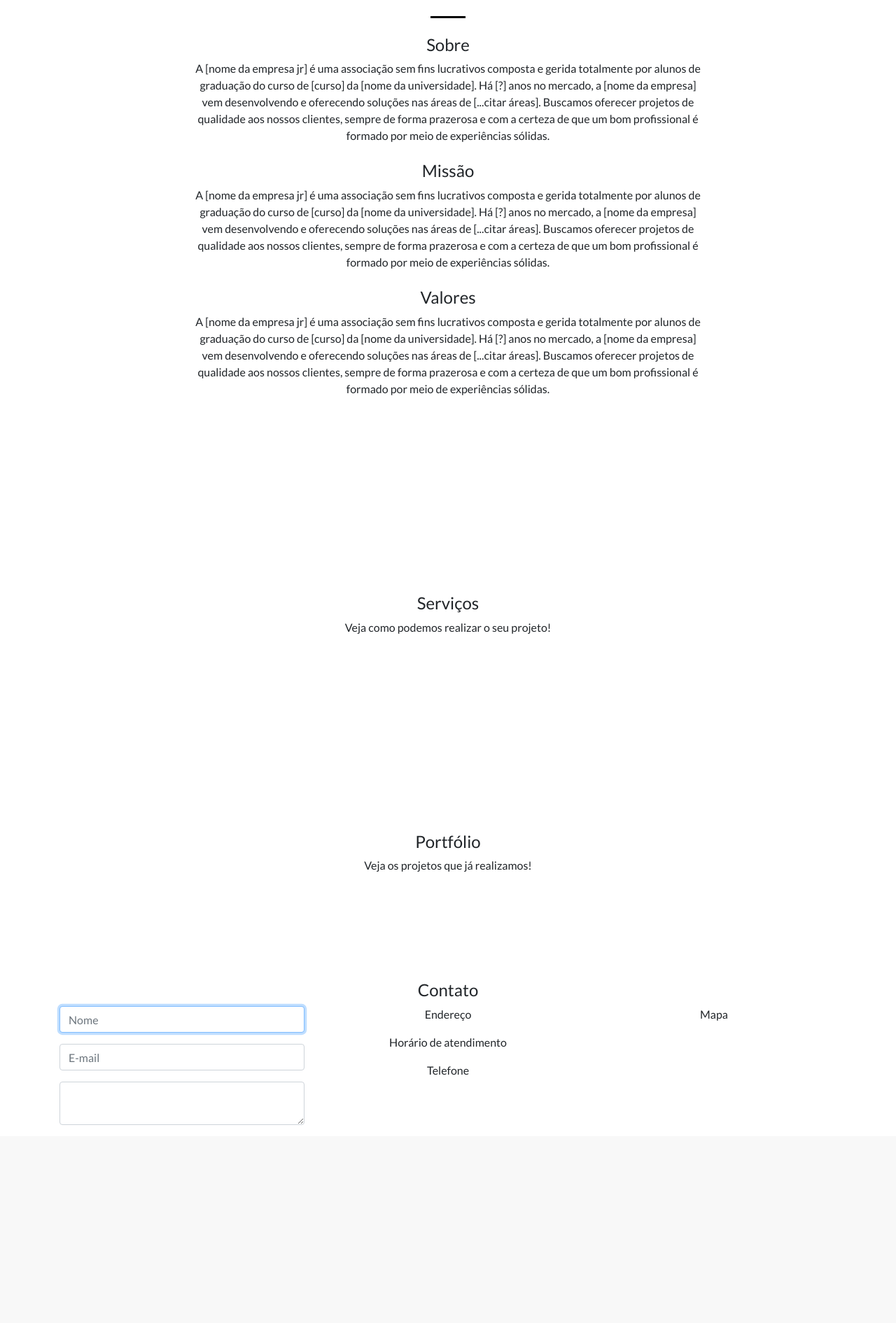
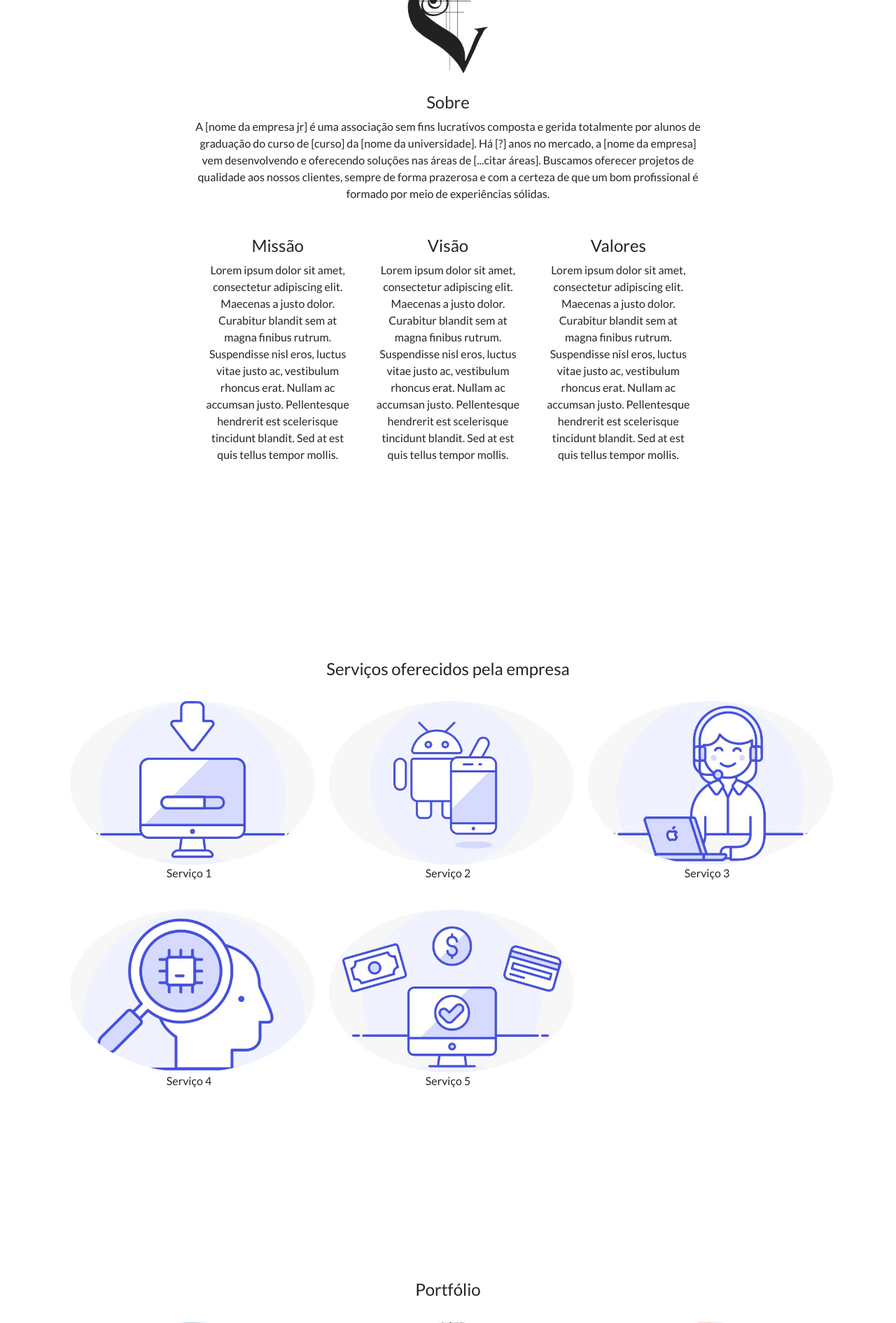
Before and after one commit to DanielleRS/Trainee-Voluta, a CodeIgniter app: page /NomeDoProjetoAqui/ in a window 1280 px wide. Shown: the part 1042-2933 px from the top of the page at 70% size. Before the commit the page ends 2650 px from the top, so only its background shows below. Run offline with CodeIgniter, Linux system fonts and the light colour scheme; some libraries are stand-ins or nearby versions.

Commit message:
Ajuste conforme prototipo

```diff
--- a/application/views/Home.php
+++ b/application/views/Home.php
@@ -1,20 +1,14 @@
 <header class="masthead text-center text-white d-flex">
-  <div class="container my-auto">
-    <div class="row">
-      <div class="col-lg-10 mx-auto">
         <img style="width: 100%; padding: 50px" src="<?php echo base_url('assets/img/banner.jpeg');?>">
-        <hr class="light">
-      </div>
-    </div>
-  </div>
+        <hr>
 </header>
-
+<br/><br/><br/>
 <section  id="sobre">
   <div class="container">
     <div class="row">
       <div class="col-lg-8 mx-auto text-center">
-        <img src="img/logo/perfil.png" alt="Empresa Jr" align="center" width="150px" class="circulo" />
-        <hr class="my-4">
+        <img src="<?php echo base_url('assets/img/logo.png');?>" align="center" width="150px" class="circulo"/>
+        <br/><br/>
         <h4>Sobre</h4>
         <p class="mb-4">
             A [nome da empresa jr] é uma associação sem fins lucrativos composta e gerida totalmente por alunos
@@ -23,25 +17,34 @@
             aos nossos clientes, sempre de forma prazerosa e com a certeza de que um bom profissional é formado por meio de
             experiências sólidas.
         </p>
+        <br/>
+        <div class="col-md-12">
+          <div class="row">
+            <div class="col-md-4">
+              <h4 class="text-center">Missão</h4>
+              <p class="mb-4 text-center">
+              Lorem ipsum dolor sit amet, consectetur adipiscing elit. Maecenas a justo dolor. Curabitur blandit sem at magna finibus rutrum. Suspendisse nisl eros, luctus vitae justo ac, vestibulum rhoncus erat. Nullam ac accumsan justo.
+              Pellentesque hendrerit est scelerisque tincidunt blandit. Sed at est quis tellus tempor mollis.
+              </p>
+            </div>
 
-        <h4>Missão</h4>
-        <p class="mb-4">
-            A [nome da empresa jr] é uma associação sem fins lucrativos composta e gerida totalmente por alunos
-            de graduação do curso de [curso] da [nome da universidade]. Há [?] anos no mercado, a [nome da empresa]
-            vem desenvolvendo e oferecendo soluções nas áreas de [...citar áreas]. Buscamos oferecer projetos de qualidade
-            aos nossos clientes, sempre de forma prazerosa e com a certeza de que um bom profissional é formado por meio de
-            experiências sólidas.
-        </p>
+            <div class="col-md-4">
+              <h4 class="text-center">Visão</h4>
+              <p class="mb-4 text-center">
+              Lorem ipsum dolor sit amet, consectetur adipiscing elit. Maecenas a justo dolor. Curabitur blandit sem at magna finibus rutrum. Suspendisse nisl eros, luctus vitae justo ac, vestibulum rhoncus erat. Nullam ac accumsan justo.
+              Pellentesque hendrerit est scelerisque tincidunt blandit. Sed at est quis tellus tempor mollis.
+              </p>
+            </div>
 
-        <h4>Valores</h4>
-        <p class="mb-4">
-            A [nome da empresa jr] é uma associação sem fins lucrativos composta e gerida totalmente por alunos
-            de graduação do curso de [curso] da [nome da universidade]. Há [?] anos no mercado, a [nome da empresa]
-            vem desenvolvendo e oferecendo soluções nas áreas de [...citar áreas]. Buscamos oferecer projetos de qualidade
-            aos nossos clientes, sempre de forma prazerosa e com a certeza de que um bom profissional é formado por meio de
-            experiências sólidas.
-        </p>
-
+            <div class="col-md-4">
+              <h4 class="text-center">Valores</h4>
+              <p class="mb-4 text-center">
+              Lorem ipsum dolor sit amet, consectetur adipiscing elit. Maecenas a justo dolor. Curabitur blandit sem at magna finibus rutrum. Suspendisse nisl eros, luctus vitae justo ac, vestibulum rhoncus erat. Nullam ac accumsan justo.
+              Pellentesque hendrerit est scelerisque tincidunt blandit. Sed at est quis tellus tempor mollis.
+              </p>
+            </div>
+          </div>
+        </div>
       </div>
     </div>
   </div>
@@ -49,13 +52,36 @@
 
 <section  id="servicos">
   <div class="container">
-    <div class="row">
-      <div class="col-lg-8 mx-auto text-center">
-        <h4>Serviços</h4>
-        <p class="mb-4">
-          Veja como podemos realizar o seu projeto!
-        </p>
-
+    <h4 class="text-center">Serviços oferecidos pela empresa</h4>
+    <br/>
+    <div class="col-md-12">
+      <div class="row">
+        <div class="col-md-4">
+          <img src="<?php echo base_url('assets/img/servicos/servico1.jpeg');?>" align="center" width="350px" class="circulo"/>
+          <p class="text-center">Serviço 1</p>
+        </div>
+        <div class="col-md-4">
+          <img src="<?php echo base_url('assets/img/servicos/servico2.jpeg');?>" align="center" width="350px" class="circulo"/>
+          <p class="text-center">Serviço 2</p>
+        </div>
+        <div class="col-md-4">
+          <img src="<?php echo base_url('assets/img/servicos/servico3.jpeg');?>" align="center" width="350px" class="circulo"/>
+          <p class="text-center">Serviço 3</p>
+        </div>
+      </div>
+    </div>
+        <br/>
+    <div class="col-md-12">
+      <div class="row">
+        <div class="col-md-4">
+          <img src="<?php echo base_url('assets/img/servicos/servico4.jpeg');?>" align="center" width="350px" class="circulo"/>
+          <p class="text-center">Serviço 4</p>
+        </div>
+        <div class="col-md-4">
+          <img src="<?php echo base_url('assets/img/servicos/servico5.jpeg');?>" align="center" width="350px" class="circulo"/>
+          <p class="text-center">Serviço 5</p>
+        </div>
+        <div class="col-md-4"></div>
       </div>
     </div>
   </div>
@@ -63,13 +89,51 @@
 
 <section  id="portfolio">
   <div class="container">
-    <div class="row">
-      <div class="col-lg-8 mx-auto text-center">
-        <h4>Portfólio</h4>
-        <p class="mb-4">
-          Veja os projetos que já realizamos!
-        </p>
-
+    <h4 class="text-center">Portfólio</h4>
+    <br/>
+    <div class="col-md-12">
+      <div class="row">
+        <div class="col-md-4">
+          <img src="<?php echo base_url('assets/img/portfolio/port1.jpeg');?>" align="center" width="350px" class="circulo"/>
+          <p class="text-center">Título do projeto</p>
+          <p class="text-center">Descrição do projeto</p>
+          <p class="text-center">Características gerais do projeto</p>
+        </div>
+        <div class="col-md-4">
+          <img src="<?php echo base_url('assets/img/portfolio/port2.jpeg');?>" align="center" width="350px" height="321.83" class="circulo"/>
+          <p class="text-center">Título do projeto</p>
+          <p class="text-center">Descrição do projeto</p>
+          <p class="text-center">Características gerais do projeto</p>
+        </div>
+        <div class="col-md-4">
+          <img src="<?php echo base_url('assets/img/portfolio/port3.jpeg');?>" align="center" width="350px" height="321.83" class="circulo"/>
+          <p class="text-center">Título do projeto</p>
+          <p class="text-center">Descrição do projeto</p>
+          <p class="text-center">Características gerais do projeto</p>
+        </div>
+      </div>
+    </div>
+    <br/>
+    <div class="col-md-12">
+      <div class="row">
+        <div class="col-md-4">
+          <img src="<?php echo base_url('assets/img/portfolio/port4.jpeg');?>" align="center" width="350px" height="321.83" class="circulo"/>
+          <p class="text-center">Título do projeto</p>
+          <p class="text-center">Descrição do projeto</p>
+          <p class="text-center">Características gerais do projeto</p>
+        </div>
+        <div class="col-md-4">
+          <img src="<?php echo base_url('assets/img/portfolio/port5.jpeg');?>" align="center" width="350px" height="321.83" class="circulo"/>
+          <p class="text-center">Título do projeto</p>
+          <p class="text-center">Descrição do projeto</p>
+          <p class="text-center">Características gerais do projeto</p>
+        </div>
+        <div class="col-md-4">
+          <img src="<?php echo base_url('assets/img/portfolio/port6.jpeg');?>" align="center" width="350px" height="321.83" class="circulo"/>
+          <p class="text-center">Título do projeto</p>
+          <p class="text-center">Descrição do projeto</p>
+          <p class="text-center">Características gerais do projeto</p>
+        </div>
       </div>
     </div>
   </div>
--- a/application/views/template/Footer.php
+++ b/application/views/template/Footer.php
@@ -4,20 +4,21 @@
         <footer class="rodape" id="footer">
             <div class="col-md-12 mx-auto text-center">
                 <h4>Contato</h4>
+                <br/>
                 <div class="container">
                     <div class="row">
-                        <div class="col-md-4">
+                        <div class="col-md-6">
                             <div class="form-group">
                                 <input
                                     class="form-control"
                                     placeholder="Nome"
-                                    autofocus>
+                                >
                             </div>
                             <div class="form-group">
                             <input
                                 class="form-control"
                                 placeholder="E-mail"
-                                autofocus>
+                            >
                             </div>
                             <div class="form-group">
                                 <textarea
@@ -25,15 +26,17 @@
                                     placeholder="Mensagem">
                                 </textarea>
                             </div>
+                            <button type="submit" class="btn btn-primary">Enviar</button>
 
                         </div>
-                        <div class="col-md-4">
-                            <p>Endereço</p>
-                            <p>Horário de atendimento</p>
-                            <p>Telefone</p>
-                        </div>
-                        <div class="col-md-4">
-                            <p>Mapa</p>
+                        <div class="col-md-6">
+                            <p><b>Endereço:</b> Rua XYZ, 11, Bairro, Cidade</p>
+                            <p><b>Horário de atendimento:</b> De 8h às 18h</p>
+                            <p><b>Tel:</b> (31)1111-1111</p>
+
+                            <i class="fa fa-2x fa-facebook" style="margin-right: 10px"></i>
+                            <i class="fa fa-2x fa-instagram" style="margin-right: 10px"></i>
+                            <i class="fa fa-2x fa-linkedin"></i>
                         </div>
                     </div>
                 </div>
--- a/application/views/template/Header.php
+++ b/application/views/template/Header.php
@@ -1,12 +1,11 @@
 <!DOCTYPE html>
 <html>
     <body>
-        <nav class="navbar navbar-expand-lg navbar-light fixed-top">
+        <nav class="navbar navbar-expand-lg navbar-light fixed-top" style="background-color: #E6E6E6">
           <div class="container">
-            <a class="navbar-brand js-scroll-trigger" href="#page-top">EMPRESA JR</a>
-            <button class="navbar-toggler navbar-toggler-right" type="button" data-toggle="collapse" data-target="#navbarResponsive" aria-controls="navbarResponsive" aria-expanded="false" aria-label="Toggle navigation">
-              <span class="navbar-toggler-icon"></span>
-            </button>
+            <a class="navbar-brand js-scroll-trigger" href="#page-top">
+              <img src="<?php echo base_url('assets/img/logo.png');?>" style="width: 30px"/>
+            </a>
             <div class="collapse navbar-collapse" id="navbarResponsive">
               <ul class="navbar-nav ml-auto">
                 <li class="nav-item">
--- a/assets/css/custom.css
+++ b/assets/css/custom.css
@@ -319,7 +319,7 @@ header.masthead p {
   color: #000000 !important;
 }
 
-.btn {
+/* .btn {
   font-weight: 700;
   text-transform: uppercase;
   border: none;
@@ -339,12 +339,12 @@ header.masthead p {
   color: #fff;
   /*background-color: #ee4b28 !important;*/
 
-  background-image: linear-gradient(to right, #000000, #000000 );
-}
+  /* background-image: linear-gradient(to right, #000000, #000000 );
+} */
 
 .btn-primary:active, .btn-primary:focus {
   box-shadow: 0 0 0 0.2rem rgba(240, 95, 64, 0.5) !important;
-}
+} */
 
 .thumbnail {margin-bottom:6px;}
 
@@ -361,3 +361,7 @@ header.masthead p {
 .sobre {
     padding: 25px;
 }
+
+.icones {
+  margin-right: 10px;
+}
```
Also changed, not shown: assets/img/logo.png (added), assets/img/portfolio/port1.jpeg (added), assets/img/portfolio/port2.jpeg (added), assets/img/portfolio/port3.jpeg (added), assets/img/portfolio/port4.jpeg (added), assets/img/portfolio/port5.jpeg (added), assets/img/portfolio/port6.jpeg (added), assets/img/servicos/servico1.jpeg (added), assets/img/servicos/servico2.jpeg (added), assets/img/servicos/servico3.jpeg (added), assets/img/servicos/servico4.jpeg (added), assets/img/servicos/servico5.jpeg (added).
